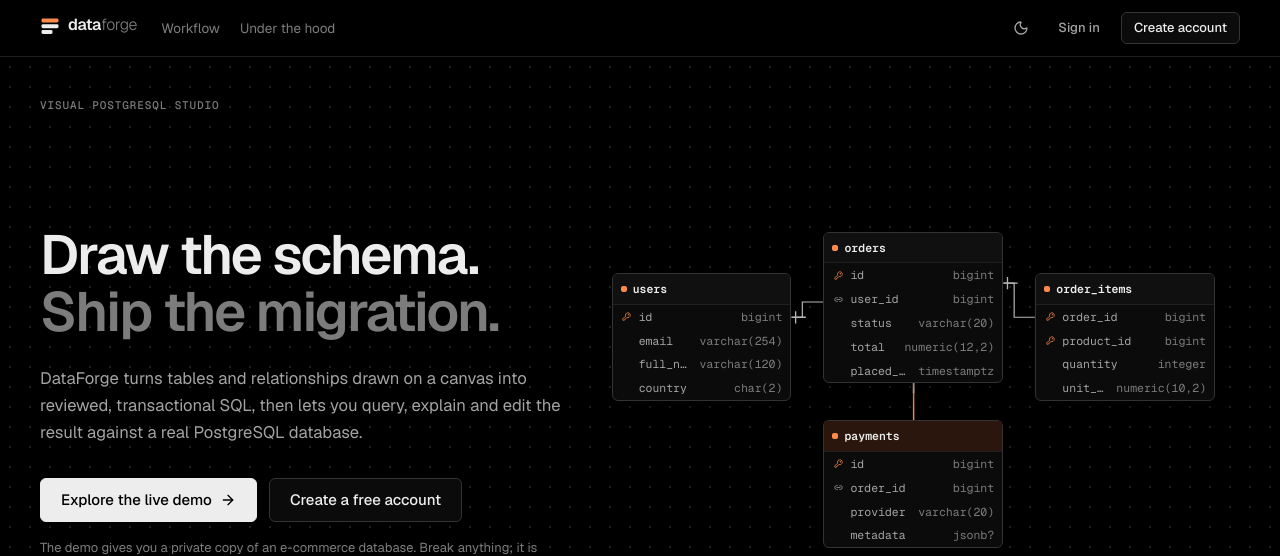
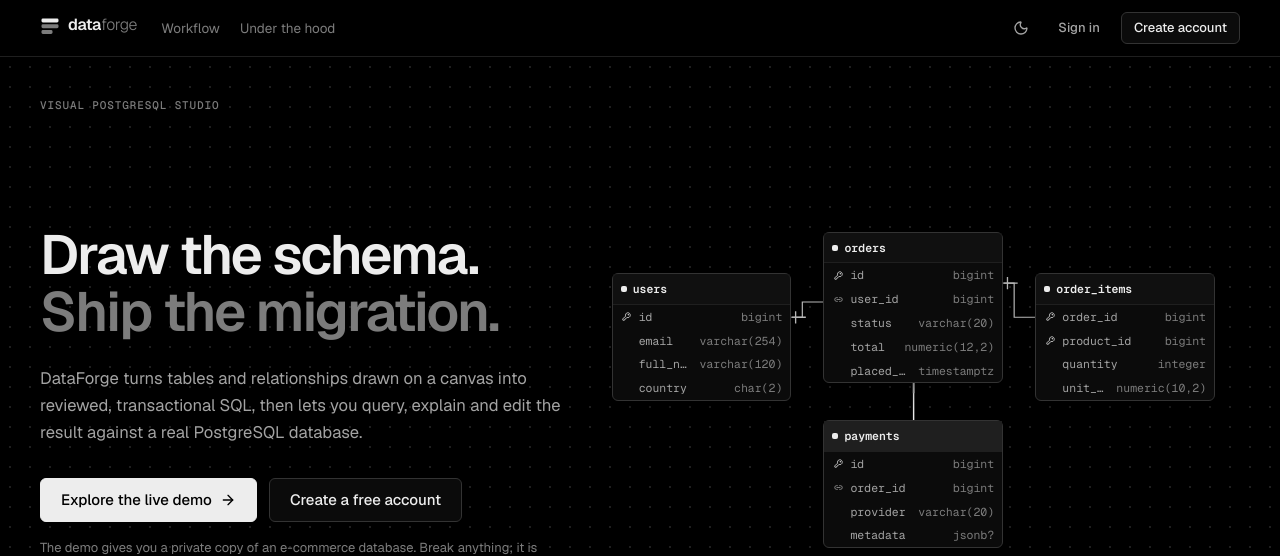
Before and after one commit to Joao-768/dataforge, a Next.js app: page / in a window 1280 px wide. Shown: the top 556 px of the page. Built offline with nearby package versions, Linux system fonts and the light colour scheme; no server answers.

Commit message:
Make the interface black and white like the other portfolio projects

```diff
--- a/src/app/globals.css
+++ b/src/app/globals.css
@@ -4,12 +4,12 @@
  * DataForge tokens.
  *
  * Same family as CollabCode, Pulse Monitor and Workflow Engine: ink on a pure
- * background, neutral greys with no tint, hairline rules, uppercase mono
- * labels and exactly one hue. DataForge's hue is ember, the forge at work: it
- * marks what is active or selected (the current tab, the selected table, the
- * relationship being drawn, keyboard focus) and primary keys on the canvas.
- * Primary buttons stay ink. Status colours mean one thing each and are used
- * only where state matters.
+ * background, neutral greys with no tint, hairline rules and uppercase mono
+ * labels. Like Pulse Monitor, the interface is black and white: the "accent"
+ * is the strong ink itself, marking what is active or selected (the current
+ * tab, the selected table, the relationship being drawn, keyboard focus).
+ * The only hues on screen are functional: status colours that mean one thing
+ * each, and syntax highlighting in code (the CollabCode palette).
  *
  * Dark is the default. The theme is set on <html data-theme> by /theme.js
  * before first paint.
@@ -30,9 +30,9 @@
     --on-ink: #ffffff;
     --ink-hover: #000000;
 
-    --accent: #c2410c;
-    --accent-soft: #fdeee5;
-    --accent-text: #9a3412;
+    --accent: #111111;
+    --accent-soft: #ededed;
+    --accent-text: #111111;
 
     --ok: #1a7f37;
     --ok-soft: #dcf3e4;
@@ -50,11 +50,11 @@
     --minimap-mask: rgb(240 240 240 / 0.7);
 
     /* SQL syntax, shared by Monaco and static code blocks. */
-    --syntax-keyword: #9a3412;
+    --syntax-keyword: #cf222e;
     --syntax-string: #116329;
     --syntax-number: #0550ae;
     --syntax-comment: #8a8a8a;
-    --syntax-type: #6639ba;
+    --syntax-type: #8250df;
 
     --scrim: rgb(17 17 17 / 0.35);
     --shadow: rgb(0 0 0 / 0.12);
@@ -79,9 +79,9 @@
     --on-ink: #000000;
     --ink-hover: #ffffff;
 
-    --accent: #ff8a4c;
-    --accent-soft: #2a160c;
-    --accent-text: #ffb184;
+    --accent: #ededed;
+    --accent-soft: #1f1f1f;
+    --accent-text: #ededed;
 
     --ok: #3fb950;
     --ok-soft: #0f2a17;
@@ -97,7 +97,7 @@
     --edge-active: #bdbdbd;
     --minimap-mask: rgb(0 0 0 / 0.6);
 
-    --syntax-keyword: #ff9e6b;
+    --syntax-keyword: #ff9492;
     --syntax-string: #7ee787;
     --syntax-number: #79c0ff;
     --syntax-comment: #6b6b6b;
--- a/src/components/logo.tsx
+++ b/src/components/logo.tsx
@@ -1,13 +1,14 @@
 import { cn } from '@/lib/utils'
 
-// Wordmark: a table glyph whose header row glows ember, then the name with
-// the second half in a lighter weight, like Pulse Monitor's "pulse monitor".
+// Wordmark: a table glyph (a strong header row over two lighter rows), then
+// the name with the second half in a lighter weight, like Pulse Monitor's
+// "pulse monitor". Drawn in ink only.
 export function LogoMark({ className }: { className?: string }) {
     return (
         <svg viewBox="0 0 20 20" className={cn('h-5 w-5', className)} aria-hidden="true">
-            <rect x="1.5" y="2.5" width="17" height="4" rx="1.4" fill="var(--accent)" />
-            <rect x="1.5" y="8.25" width="17" height="4" rx="1.4" fill="currentColor" />
-            <rect x="1.5" y="14" width="11" height="4" rx="1.4" fill="currentColor" />
+            <rect x="1.5" y="2.5" width="17" height="4" rx="1.4" fill="currentColor" />
+            <rect x="1.5" y="8.25" width="17" height="4" rx="1.4" fill="var(--ink-3)" />
+            <rect x="1.5" y="14" width="11" height="4" rx="1.4" fill="var(--ink-3)" />
         </svg>
     )
 }
```
Also changed, not shown: public/favicon.svg, 2 other files (tests, documents, lock files or other folders).
